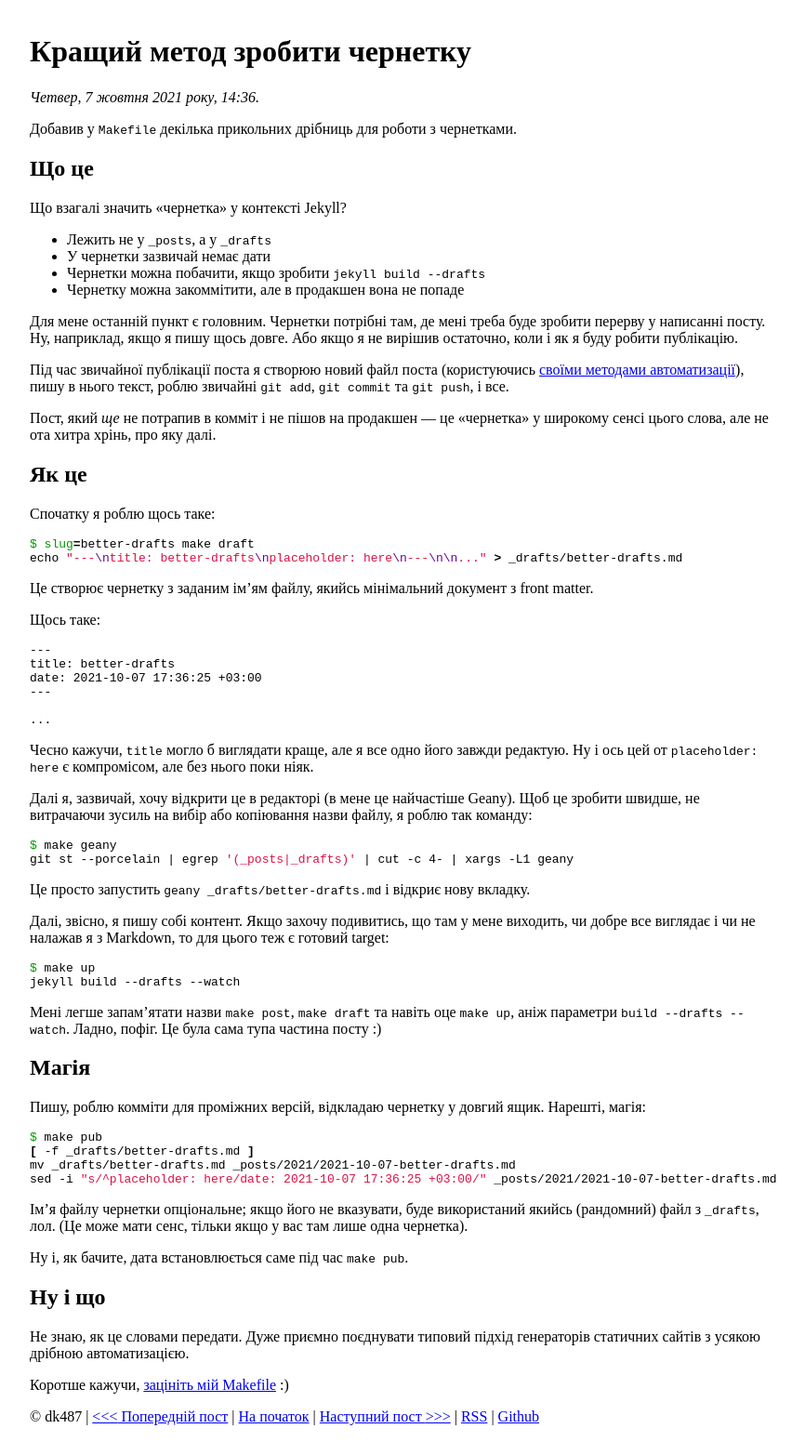
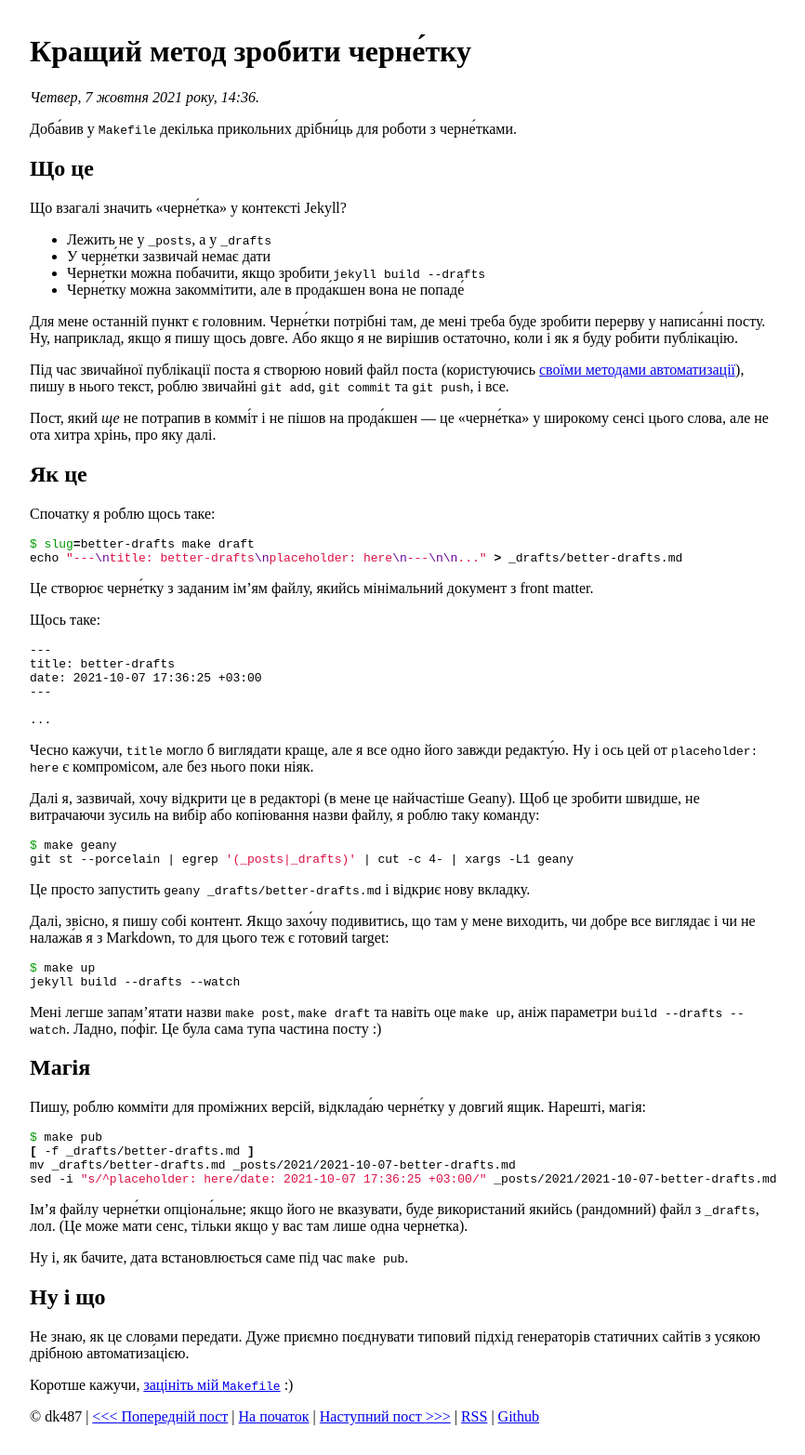
Before and after one commit to dk487/test.de.co.ua, a Jekyll site: the page built from _posts/2021/2021-10-07-better-drafts.md, in a window 1280 px wide. Shown: the whole page at 93% size, without its empty margins (208-1074 px from the left). Built offline with Jekyll 4.4.1, drawn with Linux system fonts in a browser that asks for light colours.

Commit message:
Better speech mode

````diff
--- a/_posts/2021/2021-10-07-better-drafts.md
+++ b/_posts/2021/2021-10-07-better-drafts.md
@@ -1,26 +1,26 @@
 ---
-title: Кращий метод зробити чернетку
+title: Кращий метод зробити черне́тку
 date: 2021-10-07 17:36:25 +03:00
 ---
 
-Добавив у `Makefile` декілька прикольних дрібниць для роботи з чернетками.
+Доба́вив у <span title="мейк-файл" markdown=1>`Makefile`</span> декілька прикольних дрібни́ць для роботи з черне́тками.
 
 
 Що це
 -----
 
-Що взагалі значить «чернетка» у контексті Jekyll?
+Що взагалі значить «черне́тка» у контексті Jekyll?
 
  - Лежить не у `_posts`, а у `_drafts`
- - У чернетки зазвичай немає дати
- - Чернетки можна побачити, якщо зробити `jekyll build --drafts`
- - Чернетку можна закоммітити, але в продакшен вона не попаде
+ - У черне́тки зазвичай немає дати
+ - Черне́тки можна побачити, якщо зробити `jekyll build --drafts`
+ - Черне́тку можна закоммітити, але в прода́кшен вона не попаде́
 
-Для мене останній пункт є головним. Чернетки потрібні там, де мені треба буде зробити перерву у написанні посту. Ну, наприклад, якщо я пишу щось довге. Або якщо я не вирішив остаточно, коли і як я буду робити публікацію.
+Для мене останній пункт є головним. Черне́тки потрібні там, де мені треба буде зробити перерву у написа́нні посту. Ну, наприклад, якщо я пишу щось довге. Або якщо я не вирішив остаточно, коли і як я буду робити публікацію.
 
 Під час звичайної публікації поста я створюю новий файл поста (користуючись [своїми методами автоматизації][1]), пишу в нього текст, роблю звичайні `git add`, `git commit` та `git push`, і все.
 
-Пост, який _ще_ не потрапив в комміт і не пішов на продакшен — це «чернетка» у широкому сенсі цього слова, але не ота хитра хрінь, про яку далі.
+Пост, який _ще_ не потрапив в коммі́т і не пішов на прода́кшен — це «черне́тка» у широкому сенсі цього слова, але не ота хитра хрінь, про яку далі.
 
 
 Як це
@@ -33,7 +33,7 @@ $ slug=better-drafts make draft
 echo "---\ntitle: better-drafts\nplaceholder: here\n---\n\n..." > _drafts/better-drafts.md
 ```
 
-Це створює чернетку з заданим ім'ям файлу, якийсь мінімальний документ з front matter.
+Це створює черне́тку з заданим ім'ям файлу, якийсь мінімальний документ з front matter.
 
 Щось таке:
 
@@ -46,9 +46,9 @@ date: 2021-10-07 17:36:25 +03:00
 ...
 ```
 
-Чесно кажучи, `title` могло б виглядати краще, але я все одно його завжди редактую. Ну і ось цей от `placeholder: here` є компромісом, але без нього поки ніяк.
+Чесно кажучи, `title` могло б виглядати краще, але я все одно його завжди редакту́ю. Ну і ось цей от `placeholder: here` є компромісом, але без нього поки ніяк.
 
-Далі я, зазвичай, хочу відкрити це в редакторі (в мене це найчастіше Geany). Щоб це зробити швидше, не витрачаючи зусиль на вибір або копіювання назви файлу, я роблю так команду:
+Далі я, зазвичай, хочу відкрити це в редакторі (в мене це найчастіше Geany). Щоб це зробити швидше, не витрачаючи зусиль на вибір або копіювання назви файлу, я роблю таку команду:
 
 ```shell
 $ make geany
@@ -57,20 +57,20 @@ git st --porcelain | egrep '(_posts|_drafts)' | cut -c 4- | xargs -L1 geany
 
 Це просто запустить `geany _drafts/better-drafts.md` і відкриє нову вкладку.
 
-Далі, звісно, я пишу собі контент. Якщо захочу подивитись, що там у мене виходить, чи добре все виглядає і чи не налажав я з Markdown, то для цього теж є готовий target:
+Далі, звісно, я пишу собі контент. Якщо захо́чу подивитись, що там у мене виходить, чи добре все виглядає і чи не налажа́в я з Markdown, то для цього теж є готовий target:
 
 ```shell
 $ make up
 jekyll build --drafts --watch
 ```
 
-Мені легше запам'ятати назви `make post`, `make draft` та навіть оце `make up`, аніж параметри `build --drafts --watch`. Ладно, пофіг. Це була сама тупа частина посту :)
+Мені легше запам'ятати назви `make post`, `make draft` та навіть оце `make up`, аніж параметри `build --drafts --watch`. Ладно, по́фіг. Це була сама тупа частина посту :)
 
 
 Магія
 -----
 
-Пишу, роблю комміти для проміжних версій, відкладаю чернетку у довгий ящик. Нарешті, магія:
+Пишу, роблю комміти для проміжних версій, відклада́ю черне́тку у довгий ящик. Нарешті, магія:
 
 ```shell
 $ make pub
@@ -79,7 +79,7 @@ mv _drafts/better-drafts.md _posts/2021/2021-10-07-better-drafts.md
 sed -i "s/^placeholder: here/date: 2021-10-07 17:36:25 +03:00/" _posts/2021/2021-10-07-better-drafts.md
 ```
 
-Ім'я файлу чернетки опціональне; якщо його не вказувати, буде використаний якийсь (рандомний) файл з `_drafts`, лол. (Це може мати сенс, тільки якщо у вас там лише одна чернетка).
+Ім'я файлу черне́тки опціона́льне; якщо його не вказувати, буде використаний якийсь (рандомний) файл з `_drafts`, лол. (Це може мати сенс, тільки якщо у вас там лише одна черне́тка).
 
 Ну і, як бачите, дата встановлюється саме під час `make pub`.
 
@@ -87,9 +87,9 @@ sed -i "s/^placeholder: here/date: 2021-10-07 17:36:25 +03:00/" _posts/2021/2021
 Ну і що
 -------
 
-Не знаю, як це словами передати. Дуже приємно поєднувати типовий підхід генераторів статичних сайтів з усякою дрібною автоматизацією.
+Не знаю, як це словами передати. Дуже приємно поєднувати типовий підхід генераторів статичних сайтів з усякою дрібною автоматиза́цією.
 
-Коротше кажучи, [зацініть мій Makefile][2] :)
+Коротше кажучи, [зацініть мій <span title="мейк-файл" markdown=1>`Makefile`</span>][2] :)
 
 [1]: /2021/05/31/better-new-post.html
 [2]: https://github.com/dk487/test.de.co.ua/blob/master/Makefile
````
Also changed, not shown: _posts/2021/2021-10-06-my-personal-thanksgiving.markdown (+20 -20 lines).
